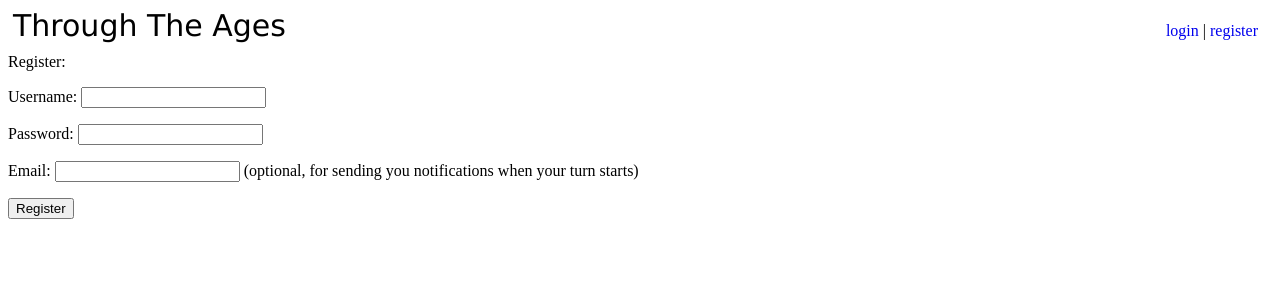
After one commit to chellmuth/tta, a Django app: page /register/ in a window 1280 px wide. The commit adds this page. Shown: the top 300 px of the page. Run offline with Django 3.2, Linux system fonts and the light colour scheme; parts of the project's set-up code (start-up, migrations or seed data) failed here and were passed over.

Commit message:
User registration

```diff
--- a/media/css/main.css
+++ b/media/css/main.css
@@ -9,7 +9,7 @@ a:active { text-decoration:none; }
 #title-link:active { color:#000; }
 
 #everything { width: 1250px; float:left; }
-#header { overflow:auto; }
+#header { overflow:hidden; }
 #title-container { float:left; font-size:30px; margin-left:5px; font-family:Verdana; margin-bottom:10px; }
 
 #content { margin-left: 20px; margin-top:40px; }
--- a/tta/game/views.py
+++ b/tta/game/views.py
@@ -389,6 +389,23 @@ def login(request):
                 'form': form,
                 })
 
+def register(request):
+    if request.method == 'POST':
+        username = request.POST['username']
+        password = request.POST['password']
+        email = request.POST['email']
+        if not User.objects.filter(username__iexact=username):
+            user = User.objects.create_user(username, email, password)
+            user.save()
+            user = authenticate(username=username, password=password)
+            login_user(request, user)
+            return HttpResponseRedirect("/profile/" + str(user.id))
+        return HttpResponseRedirect("/")
+    else:
+        return render_to_response('register.html', {
+                'login_form': LoginForm()
+                })
+
 from django.contrib.auth import logout as logout_user
 def logout(request):
     logout_user(request)
@@ -400,7 +417,7 @@ from django.db.models import Q
 import urllib, hashlib
 def profile(request, user_id):
     user = User.objects.get(id=user_id)
-    email = user.email
+    email = user.email or user.username
     size = 80
 
     current_games = GamePlayer.objects.filter(user=user.id)
@@ -408,7 +425,8 @@ def profile(request, user_id):
 
     gravatar_url = "http://www.gravatar.com/avatar.php?"
     gravatar_url += urllib.urlencode({'gravatar_id':hashlib.md5(email).hexdigest(),
-                                      'size':str(size)})
+                                      'size':str(size),
+                                      'd':'identicon'})
     return render_to_response('game/profile.html', {
             'request': request,
             'user': user,
@@ -484,7 +502,6 @@ def list_games(request):
             'games': ogames
             })
 
-
 @login_required
 def join_game(request, game_id):
     ogame = OpenGame.objects.get(id=game_id)
--- a/tta/templates/base.html
+++ b/tta/templates/base.html
@@ -4,6 +4,7 @@
 
 <!-- <link href="/site_media/css/reset.css" type="text/css" media="all" rel="stylesheet" /> -->
 <link href="/site_media/css/main.css" type="text/css" media="all" rel="stylesheet" />
+<script type="text/javascript" src="/site_media/js/jquery.js" type="text/javascript"></script>
 {{ login_form.media }}
 
 {% block additional_head_lines %}
@@ -18,14 +19,20 @@
         <a id="title-link" href="/">Through The Ages</a>
     </div>
 {% block login %}
-    <div style="float:right; margin-top:24px;">
+    <div style="float:right; margin-top:14px;">
 {% if request.user.is_authenticated %}
         <a href="/profile/{{ request.user.id }}/{{ request.user.username }}">{{ request.user.username }}</a> | <a href="/logout/">Logout</a>
 {% else %}
-        <form id="global-login" action="/login/" method="post">
-            {{ login_form.as_p }}
-            <input style="float:right; margin-left:5px;" type="submit" value="Submit" />
-        </form>
+        <span id="login-full" style="display:none; float:right;">
+            <form id="global-login" action="/login/" method="post">
+                {{ login_form.as_p }}
+                <input style="float:left; margin-left:5px;" type="submit" value="Submit" />
+                <a style="margin-left:5px;" href="#" onclick="javascript:$('#login-full').hide(); $('#login-short').show(); return false;">[close]</a>
+            </form>
+        </span>
+        <span id="login-short" style="float:right;">
+            <a href="#" onclick="javascript:$('#login-short').hide(); $('#login-full').show(); return false;">login</a> | <a href="/register/">register</a>
+        </span>
 {% endif %}
     </div>
 {% endblock %}
--- a/tta/templates/game/index.html
+++ b/tta/templates/game/index.html
@@ -1,6 +1,5 @@
 {% extends "base.html" %}
 {% block additional_head_lines %}
-<script type="text/javascript" src="/site_media/js/jquery.js" type="text/javascript"></script>
 <link type="text/css" href="/site_media/css/custom-theme/jquery-ui-1.7.1.custom.css" rel="stylesheet" />
 <script type="text/javascript" src="/site_media/js/ui.core.js"></script>
 <script type="text/javascript" src="/site_media/js/ui.tabs.js"></script>
--- /dev/null
+++ b/tta/templates/register.html
@@ -0,0 +1,19 @@
+{% extends "base.html" %}
+
+{% block content %}
+Register:
+<form action="/register/" method="POST">
+    <p>
+        Username: <input type="text" name="username" />
+    </p>
+    <p>
+        Password: <input type="text" name="password" />
+    </p>
+    <p>
+        Email: <input type="text" name="email" /> (optional, for sending you notifications when your turn starts)
+    </p>
+    <p>
+        <input type="submit" value="Register" />
+    </p>
+</form>
+{% endblock %}
--- a/tta/urls.py
+++ b/tta/urls.py
@@ -41,6 +41,7 @@ urlpatterns = patterns('',
     (r'^logout/$', 'tta.game.views.logout'),
     (r'^heartbeat/(\w+)/(\w+)/(\w+)/$', 'tta.game.views.heartbeat'),
     (r'^profile/(\d+)(?:/\w+)?/$', 'tta.game.views.profile'),
+    (r'^register/$', 'tta.game.views.register'),
     (r'^open/create/$', 'tta.game.views.create_game'),
     (r'^open/show/(\d+)/$', 'tta.game.views.show_game'),
     (r'^open/join/(\d+)/$', 'tta.game.views.join_game'),
```
